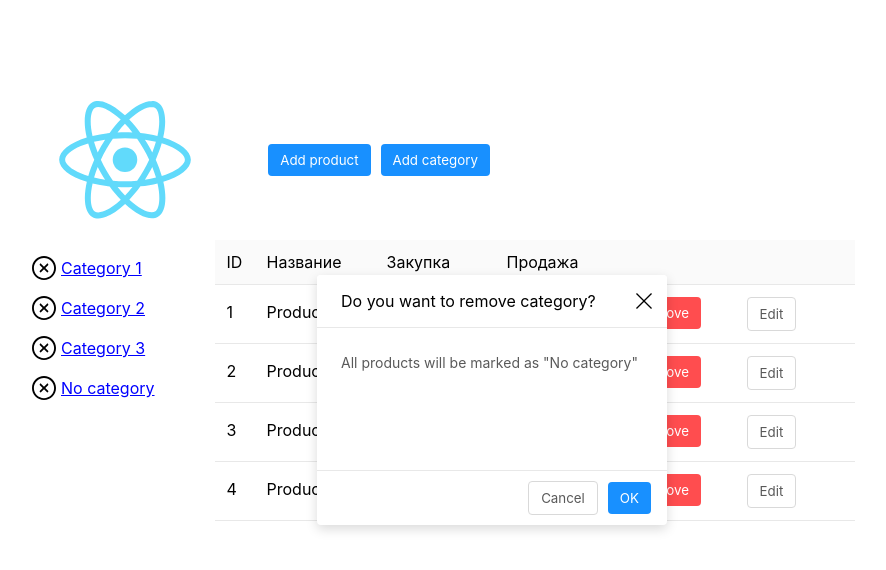
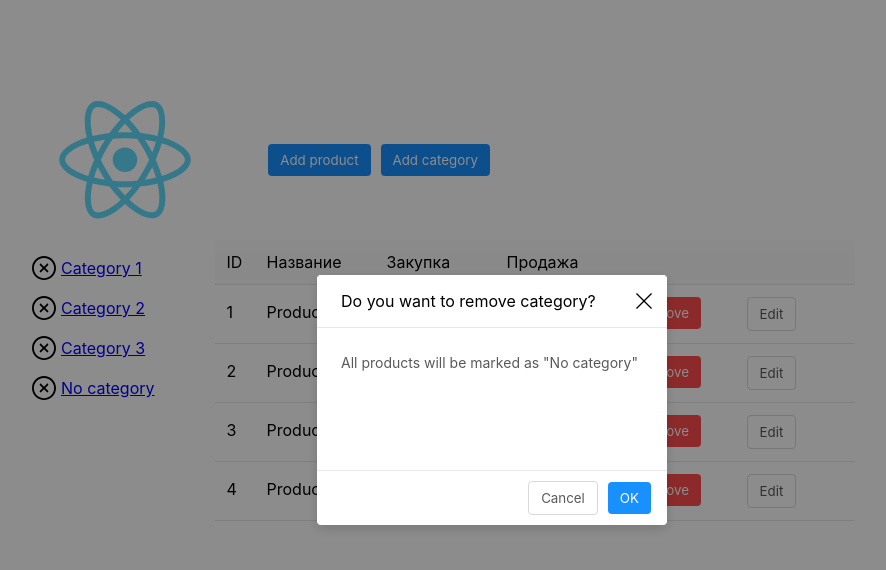
Before and after one commit to Ildarik/react-dashboard, a React (Create React App) app: page / in a window 1280 px wide. Both pictures are taken after a click on the button "Add product". Shown: the top 570 px of the page, without its empty margins (148-1034 px from the left). Built offline with nearby package versions, Linux system fonts and the light colour scheme.

Commit message:
Refactor modal

```diff
--- a/src/App.js
+++ b/src/App.js
@@ -6,29 +6,6 @@ import Logo from "./components/Logo";
 import DataGrid from "./components/DataGrid";
 import Modal from "./components/Modal";
 import styled from "styled-components";
-
-const ModalHeader = styled.div`
-  padding: 16px 24px;
-  background: #fff;
-  border-bottom: 1px solid #e8e8e8;
-  border-radius: 4px 4px 0 0;
-`;
-
-const ModalBody = styled.div`
-  padding: 24px;
-  font-size: 14px;
-  line-height: 1.5;
-  color: rgba(0, 0, 0, 0.65);
-`;
-
-const ModalFooter = styled.div`
-  margin-top: auto;
-  padding: 10px 16px;
-  text-align: right;
-  background: transparent;
-  border-top: 1px solid #e8e8e8;
-  border-radius: 0 0 4px 4px;
-`;
 
 export default () => {
   const [showModal, setShowModal] = useState(false);
@@ -47,14 +24,11 @@ export default () => {
         <Button type="primary">Add category</Button>
       </Header>
       <DataGrid />
-      <Modal show={showModal}>
-        <ModalHeader>Do you want to remove category?</ModalHeader>
-        <ModalBody>All products will be marked as "No category"</ModalBody>
-        <ModalFooter>
-          <Button styles="margin-right: 10px">Cancel</Button>
-          <Button type="primary">OK</Button>
-        </ModalFooter>
-      </Modal>
+      <Modal
+        showModal={showModal}
+        modalHeader="Do you want to remove category?"
+        modalBody={`All products will be marked as "No category"`}
+      ></Modal>
     </div>
   );
 };
--- a/src/components/Modal/index.js
+++ b/src/components/Modal/index.js
@@ -1,7 +1,8 @@
-import React from "react";
+import React, { useState, useEffect } from "react";
 import styled from "styled-components";
 import closeIcon from "./close.svg";
 import ClickOutside from "../ClickOutside";
+import Button from "../Button";
 
 const Modal = styled.div`
   background-clip: padding-box;
@@ -18,6 +19,9 @@ const Modal = styled.div`
   transform: translate(-50%, -50%);
   display: ${({ show }) => (show ? "flex" : "none")};
   flex-direction: column;
+  z-index: 1000;
+  overflow: auto;
+  outline: 0;
 `;
 
 const CloseIcon = styled.img`
@@ -28,13 +32,76 @@ const CloseIcon = styled.img`
   margin-right: 5px;
 `;
 
-export default ({ show, children }) => {
+const Mask = styled.div`
+  position: fixed;
+  top: 0;
+  right: 0;
+  bottom: 0;
+  left: 0;
+  z-index: 1000;
+  height: 100%;
+  background-color: rgba(0, 0, 0, 0.45);
+`;
+
+const ModalHeader = styled.div`
+  padding: 16px 24px;
+  background: #fff;
+  border-bottom: 1px solid #e8e8e8;
+  border-radius: 4px 4px 0 0;
+`;
+
+const ModalBody = styled.div`
+  padding: 24px;
+  font-size: 14px;
+  line-height: 1.5;
+  color: rgba(0, 0, 0, 0.65);
+`;
+
+const ModalFooter = styled.div`
+  margin-top: auto;
+  padding: 10px 16px;
+  text-align: right;
+  background: transparent;
+  border-top: 1px solid #e8e8e8;
+  border-radius: 0 0 4px 4px;
+`;
+
+export default ({ showModal, modalHeader, modalBody }) => {
+  const [show, setShow] = useState(false);
+
+  useEffect(() => {
+    if (showModal) {
+      setShow(!show);
+    }
+  }, [showModal]);
+
   return (
-    <ClickOutside onClickOutside={() => console.log("Hello from outside!")}>
-      <Modal show={show}>
-        <CloseIcon src={closeIcon} />
-        {children}
-      </Modal>
-    </ClickOutside>
+    <>
+      {show && (
+        <>
+          <Mask />
+          <ClickOutside
+            onClickOutside={() => console.log("Hello from outside!")}
+          >
+            <Modal show={show}>
+              <CloseIcon src={closeIcon} onClick={() => setShow(!show)} />
+              <ModalHeader>{modalHeader}</ModalHeader>
+              <ModalBody>{modalBody}</ModalBody>
+              {/* TODO fix this - get from props */}
+              <ModalFooter>
+                <Button
+                  styles="margin-right: 10px"
+                  // TODO remove dublicate code
+                  onClick={() => setShow(!show)}
+                >
+                  Cancel
+                </Button>
+                <Button type="primary">OK</Button>
+              </ModalFooter>
+            </Modal>
+          </ClickOutside>
+        </>
+      )}
+    </>
   );
 };
```
